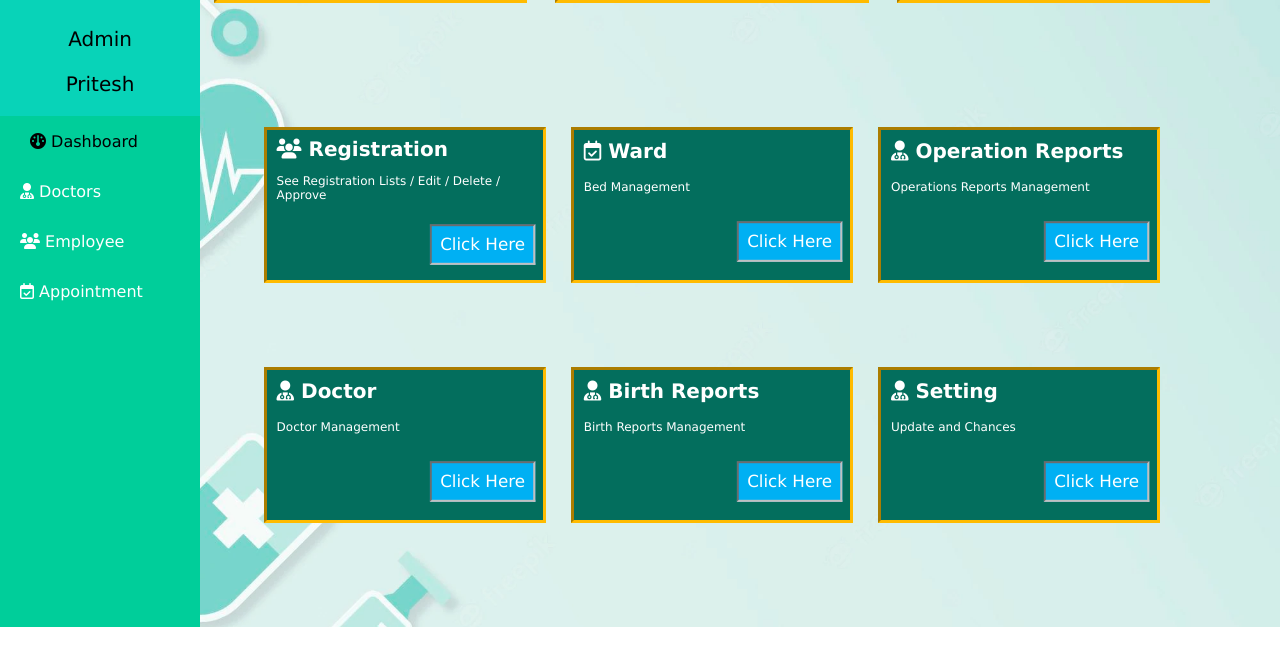
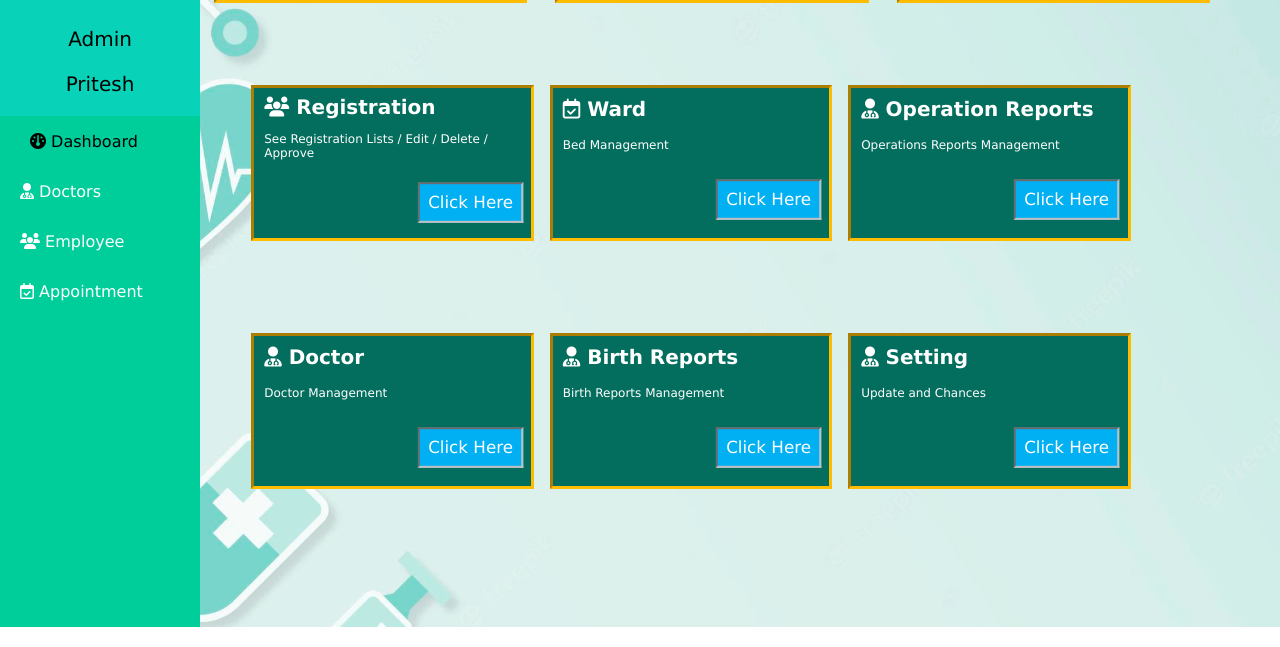
Before and after one commit to mandalarpan99/hospitalmanagement.github.io, a plain HTML site: page pages/admin_dashboard.html in a window 1280 px wide. Shown: the part 173-820 px from the top of the page. Drawn offline with Linux system fonts and the light colour scheme; files whose address does not match are found by name.

Commit message:
no change

```diff
--- a/responsive.css
+++ b/responsive.css
@@ -63,6 +63,7 @@
 
 .main_container_box {
   gap: 1em;
+  justify-content: center;
 }
 /* container Responsive */
 .container {
--- a/src/stylesheet/admin_dashboard.css
+++ b/src/stylesheet/admin_dashboard.css
@@ -125,12 +125,11 @@ body {
 }
 
 .main_container_box{
-  display: -webkit-inline-flex;
+  display: flex;
   flex-wrap: wrap;
-  justify-content: space-around;
   width: 90%;
   height: 60%;
-  align-items: center;
+  gap: 1em;
 }
 
 .click_here{
```
